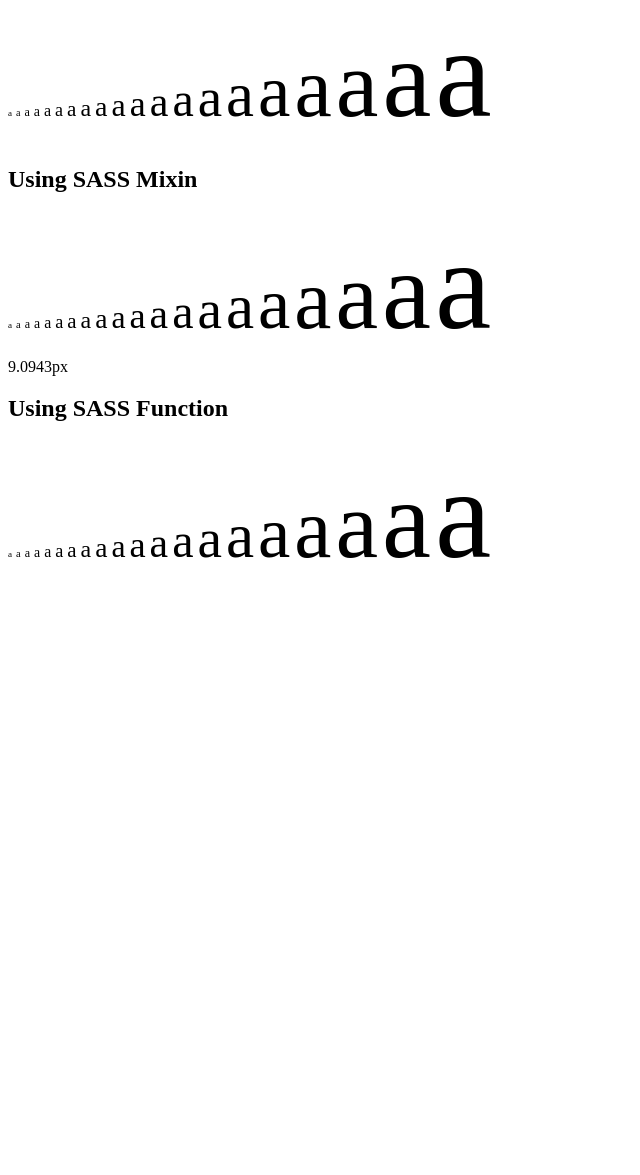
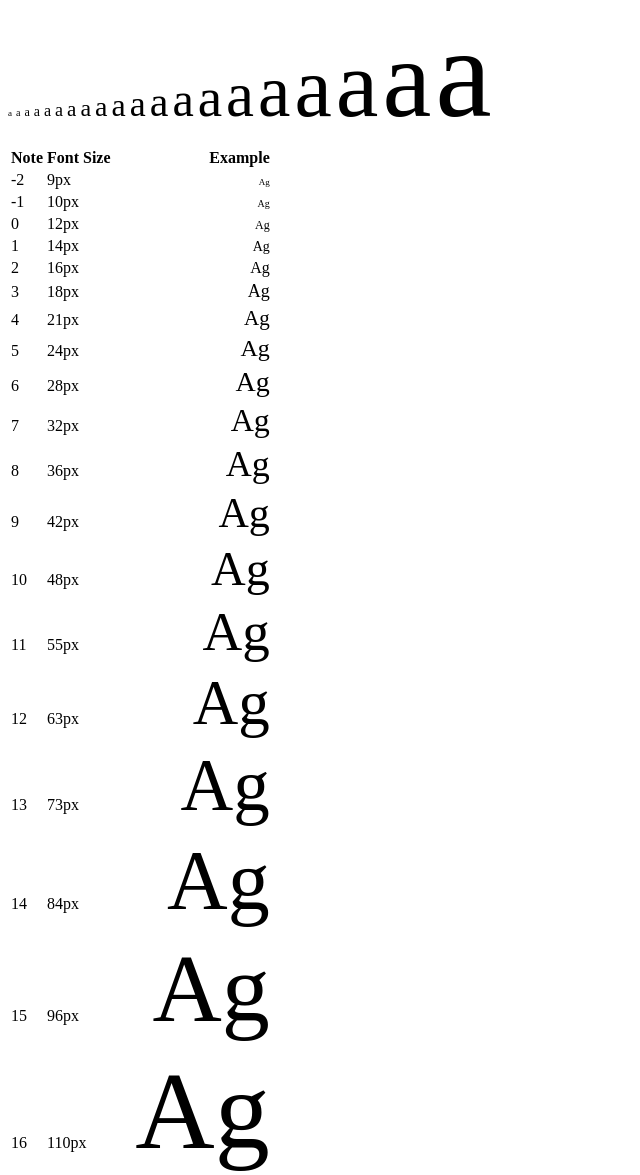
Before and after one commit to Alex-Blackman/typographic-scale-function, a plain HTML site: page index.html in a window 1280 px wide. Shown: the part 113-1288 px from the top of the page, without its empty margins (0-640 px from the left). Before the commit the page ends 800 px from the top, so only its background shows below. Drawn offline with Linux system fonts and the light colour scheme.

Commit message:
Add working JS loop to get and insert font-size into list

```diff
--- a/index.html
+++ b/index.html
@@ -9,6 +9,15 @@
 	<meta name="viewport" content="width=device-width, initial-scale=1">
 	<link rel="apple-touch-icon" href="apple-touch-icon.png">
 	<link rel="stylesheet" href="css/stylesheet.css">
+	<style type="text/css">
+		td {
+			vertical-align: baseline;
+		}
+
+		.u-text-right {
+			text-align: right;
+		}
+	</style>
 </head>
 
 <body>
@@ -37,7 +46,119 @@
 			<span style="font-size: 110px;">a</span>
 			<span style="font-size: 127px;">a</span>
 		</div>
-		<h2>Using SASS Mixin</h2>
+		<div>
+			<table>
+				<thead>
+					<tr>
+						<th>Note</th>
+						<th>Font Size</th>
+						<th class="u-text-right">Example</th>
+					</tr>
+				</thead>
+				<tbody>
+					<tr>
+						<td>-2</td>
+						<td>9px</td>
+						<td class="u-text-right"><span style="font-size: 9px;">Ag</span></td>
+					</tr>
+					<tr>
+						<td>-1</td>
+						<td>10px</td>
+						<td class="u-text-right"><span style="font-size: 10px;">Ag</span></td>
+					</tr>
+					<tr>
+						<td>0</td>
+						<td>12px</td>
+						<td class="u-text-right"><span style="font-size: 12px;">Ag</span></td>
+					</tr>
+					<tr>
+						<td>1</td>
+						<td>14px</td>
+						<td class="u-text-right"><span style="font-size: 14px;">Ag</span></td>
+					</tr>
+					<tr>
+						<td>2</td>
+						<td>16px</td>
+						<td class="u-text-right"><span style="font-size: 16px;">Ag</span></td>
+					</tr>
+					<tr>
+						<td>3</td>
+						<td>18px</td>
+						<td class="u-text-right"><span style="font-size: 18px;">Ag</span></td>
+					</tr>
+					<tr>
+						<td>4</td>
+						<td>21px</td>
+						<td class="u-text-right"><span style="font-size: 21px;">Ag</span></td>
+					</tr>
+					<tr>
+						<td>5</td>
+						<td>24px</td>
+						<td class="u-text-right"><span style="font-size: 24px;">Ag</span></td>
+					</tr>
+					<tr>
+						<td>6</td>
+						<td>28px</td>
+						<td class="u-text-right"><span style="font-size: 28px;">Ag</span></td>
+					</tr>
+					<tr>
+						<td>7</td>
+						<td>32px</td>
+						<td class="u-text-right"><span style="font-size: 32px;">Ag</span></td>
+					</tr>
+					<tr>
+						<td>8</td>
+						<td>36px</td>
+						<td class="u-text-right"><span style="font-size: 36px;">Ag</span></td>
+					</tr>
+					<tr>
+						<td>9</td>
+						<td>42px</td>
+						<td class="u-text-right"><span style="font-size: 42px;">Ag</span></td>
+					</tr>
+					<tr>
+						<td>10</td>
+						<td>48px</td>
+						<td class="u-text-right"><span style="font-size: 48px;">Ag</span></td>
+					</tr>
+					<tr>
+						<td>11</td>
+						<td>55px</td>
+						<td class="u-text-right"><span style="font-size: 55px;">Ag</span></td>
+					</tr>
+					<tr>
+						<td>12</td>
+						<td>63px</td>
+						<td class="u-text-right"><span style="font-size: 63px;">Ag</span></td>
+					</tr>
+					<tr>
+						<td>13</td>
+						<td>73px</td>
+						<td class="u-text-right"><span style="font-size: 73px;">Ag</span></td>
+					</tr>
+					<tr>
+						<td>14</td>
+						<td>84px</td>
+						<td class="u-text-right"><span style="font-size: 84px;">Ag</span></td>
+					</tr>
+					<tr>
+						<td>15</td>
+						<td>96px</td>
+						<td class="u-text-right"><span style="font-size: 96px;">Ag</span></td>
+					</tr>
+					<tr>
+						<td>16</td>
+						<td>110px</td>
+						<td class="u-text-right"><span style="font-size: 110px;">Ag</span></td>
+					</tr>
+					<tr>
+						<td>17</td>
+						<td>127px</td>
+						<td class="u-text-right"><span style="font-size: 127px;">Ag</span></td>
+					</tr>
+				</tbody>
+			</table>
+		<h2>SASS Mixin</h2>
 		<div>
 			<span class="js-font-size  font-size-9" id="js-test">a</span>
 			<span class="js-font-size  font-size-10">a</span>
@@ -82,7 +203,7 @@
 			<span class="js-font-size-result"></span>
 			<span class="js-font-size-result"></span>
 		</div>
-		<h2>Using SASS Function</h2>
+		<h2>SASS Function</h2>
 		<div>
 			<span class="font-size-minus-2">a</span>
 			<span class="font-size-minus-1">a</span>
@@ -92,7 +213,7 @@
 			<span class="font-size-plus-3">a</span>
 			<span class="font-size-plus-4">a</span>
 			<span class="font-size-plus-5">a</span>
-			<span class="font-size-plus-6"">a</span>
+			<span class="font-size-plus-6">a</span>
 			<span class="font-size-plus-7">a</span>
 			<span class="font-size-plus-8">a</span>
 			<span class="font-size-plus-9">a</span>
@@ -107,15 +228,33 @@
 		</div>
 	</section>
 
+
 <script>
+	// Get computed style of single element based on ID
+/*
 	function showFontSize() {
-		var elem = document.getElementById("js-test");
-		var theCSSprop = window.getComputedStyle(elem, null).getPropertyValue("font-size");
+		var elemId = document.getElementById("js-test");
+		var theCSSprop = window.getComputedStyle(elem,null).getPropertyValue("font-size");
 		document.getElementById("js-result-test").innerHTML = theCSSprop;
-		console.log(theCSSprop);
 	}
 
-	window.onload = showFontSize();
+	window.onload = showFontSize();*/
+</script>
+
+<script>
+	// Get computed style of multiple elements based on class
+	// Insert the same computed style into multiple elements based on class
+	// i needs to be the same in both or rather happens to be the same as the total number of elements are the same
+
+	var elem = document.getElementsByClassName("js-font-size");
+	var result = document.getElementsByClassName("js-font-size-result");
+
+	for (i = 0; i < elem.length; ++i) {
+		var theCSSprop = window.getComputedStyle(elem[i],null).getPropertyValue("font-size");
+		// console.log(theCSSprop);
+		result[i].innerHTML = theCSSprop;
+	}
+
 </script>
 
 </body>
```
